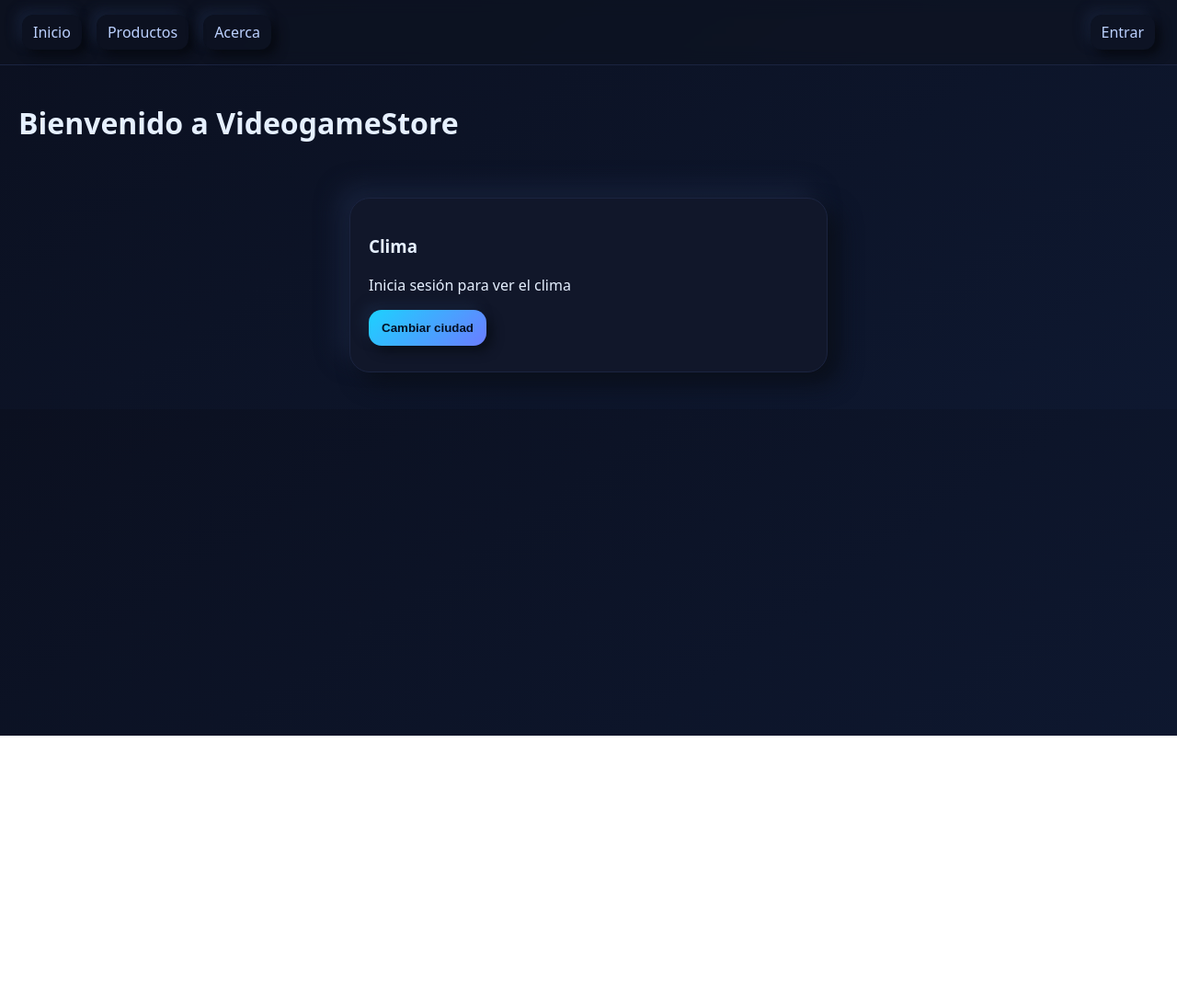
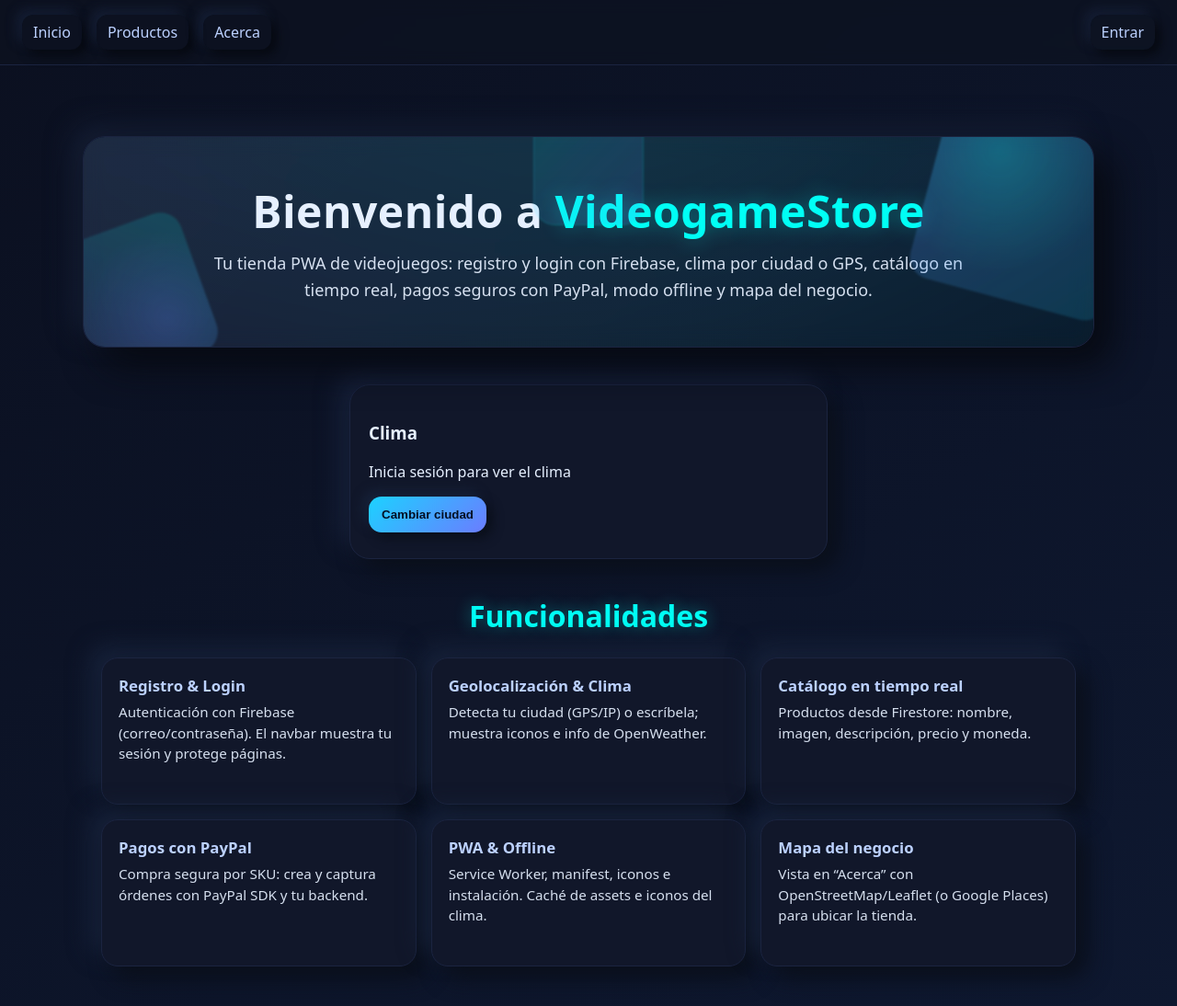
Before and after one commit to DanielaRui/videogame-store, a plain HTML site: page frontend/index.html in a window 1280 px wide. Shown: the whole page at 92% size. Before the commit the page ends 800 px from the top, so only its background shows below. Drawn offline with Linux system fonts and the light colour scheme; no server answers.

Commit message:
ajustes en las paginas

```diff
--- a/frontend/css/styles.css
+++ b/frontend/css/styles.css
@@ -58,3 +58,124 @@
 
 /* Utilitaria para mostrar/ocultar si la necesitas */
 .hidden{ display:none !important; }
+
+/* --- HERO centrado y futurista --- */
+.hero {
+  position: relative;
+  max-width: 1100px;
+  margin: clamp(24px, 6vw, 80px) auto 32px;
+  padding: clamp(24px, 5vw, 48px);
+  text-align: center;
+  background: radial-gradient(1200px 600px at 50% -20%, rgba(0,255,245,0.08), transparent 60%),
+              linear-gradient(145deg, rgba(20,30,60,0.6), rgba(10,15,30,0.6));
+  border-radius: 24px;
+  border: 1px solid #1b2440;
+  box-shadow: 20px 20px 40px #070a12, -12px -12px 28px #151e34;
+  overflow: hidden;
+}
+
+.hero-glass {
+  position: absolute;
+  inset: 0;
+  backdrop-filter: blur(10px) saturate(110%);
+  -webkit-backdrop-filter: blur(10px) saturate(110%);
+  background: linear-gradient(135deg, rgba(255,255,255,0.06), rgba(0,255,245,0.05));
+  pointer-events: none;
+}
+
+.hero-title {
+  position: relative;
+  margin: 0 0 10px;
+  font-size: clamp(28px, 5vw, 48px);
+  font-weight: 800;
+  letter-spacing: .5px;
+}
+.hero-title span {
+  color: #00fff5;
+  text-shadow: 0 0 22px rgba(0,255,245,.35);
+}
+
+.hero-subtitle {
+  position: relative;
+  margin: 0 auto;
+  max-width: 820px;
+  opacity: .92;
+  line-height: 1.6;
+  font-size: clamp(14px, 2.3vw, 18px);
+}
+
+.hero-cta {
+  position: relative;
+  margin-top: 18px;
+  display: flex;
+  gap: 12px;
+  justify-content: center;
+  flex-wrap: wrap;
+}
+
+.btn-ghost {
+  background: rgba(255,255,255,0.05);
+  color: #cfe7ff;
+  box-shadow: inset 6px 6px 12px #0a1222, inset -6px -6px 12px #142040;
+}
+.btn-ghost:hover { filter: brightness(1.1); }
+
+/* Elementos flotantes holográficos */
+.float {
+  position: absolute;
+  border-radius: 24px;
+  filter: blur(1px);
+  opacity: .6;
+}
+.shape-a { width: 220px; height: 220px; right: -40px; top: -40px;
+  background: radial-gradient(circle at 30% 30%, rgba(0,255,245,.4), transparent 60%),
+              linear-gradient(135deg, rgba(107,124,255,.4), rgba(28,210,255,.25));
+  transform: rotate(15deg);
+}
+.shape-b { width: 160px; height: 160px; left: -30px; bottom: -30px;
+  background: radial-gradient(circle at 70% 70%, rgba(107,124,255,.35), transparent 60%),
+              linear-gradient(225deg, rgba(0,255,245,.25), rgba(107,124,255,.2));
+  transform: rotate(-20deg);
+}
+.shape-c { width: 120px; height: 120px; left: 50%; top: -24px; translate: -50% 0;
+  background: linear-gradient(135deg, rgba(0,255,245,.2), rgba(107,124,255,.25));
+  border: 1px solid rgba(0,255,245,.25);
+}
+
+/* --- GRID de funcionalidades --- */
+.features {
+  max-width: 1100px;
+  margin: 24px auto 60px;
+  padding: 0 20px;
+  display: grid;
+  grid-template-columns: repeat(auto-fit, minmax(260px, 1fr));
+  gap: 16px;
+}
+
+.feature-card {
+  background: var(--card);
+  border-radius: 18px;
+  padding: 18px;
+  border: 1px solid #1b2440;
+  box-shadow: 12px 12px 24px #0a0f1a, -12px -12px 24px #17223a;
+  min-height: 160px;
+}
+.feature-card h4 {
+  margin: 0 0 6px;
+  color: #bcd1ff;
+  font-size: 1.05rem;
+}
+.feature-card p {
+  margin: 0;
+  opacity: .92;
+  line-height: 1.5;
+  font-size: .95rem;
+}
+
+.section-title {
+  text-align: center;
+  font-size: clamp(20px, 4vw, 32px);
+  margin: 40px 0 20px;
+  color: #00fff5;
+  text-shadow: 0 0 18px rgba(0,255,245,0.4);
+}
--- a/frontend/index.html
+++ b/frontend/index.html
@@ -1,5 +1,6 @@
 <!DOCTYPE html>
 <html lang="es">
+
 <head>
   <meta charset="UTF-8" />
   <meta name="viewport" content="width=device-width, initial-scale=1.0" />
@@ -12,7 +13,21 @@
   <!-- Navbar dinámico -->
   <div id="navbar-container"></div>
 
-  <h1 style="padding:20px">Bienvenido a VideogameStore</h1>
+  <!-- HERO centrado -->
+  <section class="hero">
+    <div class="hero-glass"></div>
+    <h1 class="hero-title">Bienvenido a <span>VideogameStore</span></h1>
+    <p class="hero-subtitle">
+      Tu tienda PWA de videojuegos: registro y login con Firebase, clima por ciudad o GPS,
+      catálogo en tiempo real, pagos seguros con PayPal, modo offline y mapa del negocio.
+    </p>
+    <!-- Elementos flotantes estilo holográfico -->
+    <div class="float shape-a"></div>
+    <div class="float shape-b"></div>
+    <div class="float shape-c"></div>
+  </section>
+
+
 
   <!-- Clima -->
   <div class="card center" id="weather">
@@ -22,6 +37,37 @@
       <button class="btn" id="btn-change-city" style="width:auto">Cambiar ciudad</button>
     </div>
   </div>
+
+  <!-- TÍTULO DE FUNCIONALIDADES -->
+  <h2 class="section-title">Funcionalidades</h2>
+
+  <!-- RESUMEN DE FUNCIONALIDADES -->
+  <section class="features">
+    <article class="feature-card">
+      <h4>Registro & Login</h4>
+      <p>Autenticación con Firebase (correo/contraseña). El navbar muestra tu sesión y protege páginas.</p>
+    </article>
+    <article class="feature-card">
+      <h4>Geolocalización & Clima</h4>
+      <p>Detecta tu ciudad (GPS/IP) o escríbela; muestra iconos e info de OpenWeather.</p>
+    </article>
+    <article class="feature-card">
+      <h4>Catálogo en tiempo real</h4>
+      <p>Productos desde Firestore: nombre, imagen, descripción, precio y moneda.</p>
+    </article>
+    <article class="feature-card">
+      <h4>Pagos con PayPal</h4>
+      <p>Compra segura por SKU: crea y captura órdenes con PayPal SDK y tu backend.</p>
+    </article>
+    <article class="feature-card">
+      <h4>PWA & Offline</h4>
+      <p>Service Worker, manifest, iconos e instalación. Caché de assets e iconos del clima.</p>
+    </article>
+    <article class="feature-card">
+      <h4>Mapa del negocio</h4>
+      <p>Vista en “Acerca” con OpenStreetMap/Leaflet (o Google Places) para ubicar la tienda.</p>
+    </article>
+  </section>
 
   <!-- App base -->
   <script type="module" src="/js/app.js"></script>
@@ -76,4 +122,5 @@
     });
   </script>
 </body>
+
 </html>
```
Also changed, not shown: frontend/acerca.html (+7 -3 lines).
